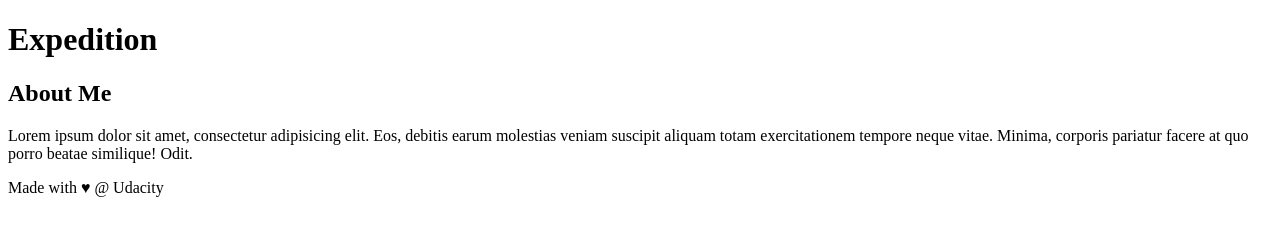
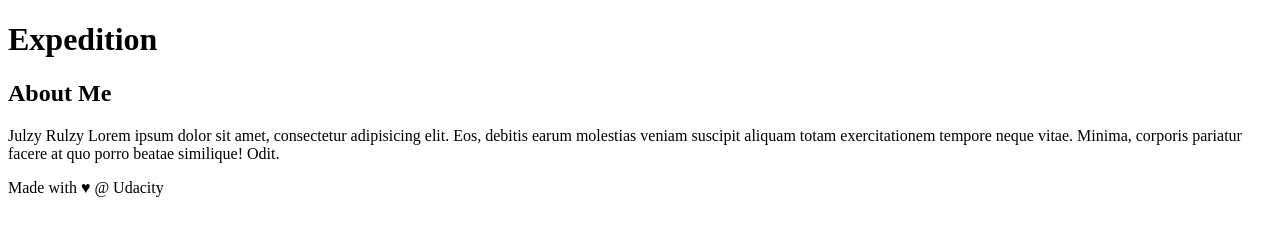
Before and after one commit to JulieFadlon/new-git-project, a plain HTML site: page index.html in a window 1280 px wide. Drawn offline with Linux system fonts and the light colour scheme.

Commit message:
sidebar Julzy Rulzy

```diff
--- a/index.html
+++ b/index.html
@@ -21,7 +21,7 @@
 	<aside>
     <h2>About Me</h2>
 
-    <p>Lorem ipsum dolor sit amet, consectetur adipisicing elit. Eos, debitis earum molestias veniam suscipit aliquam totam exercitationem tempore neque vitae. Minima, corporis pariatur facere at quo porro beatae similique! Odit.</p>
+    <p>Julzy Rulzy Lorem ipsum dolor sit amet, consectetur adipisicing elit. Eos, debitis earum molestias veniam suscipit aliquam totam exercitationem tempore neque vitae. Minima, corporis pariatur facere at quo porro beatae similique! Odit.</p>
 </aside>
 
     <footer>
```
